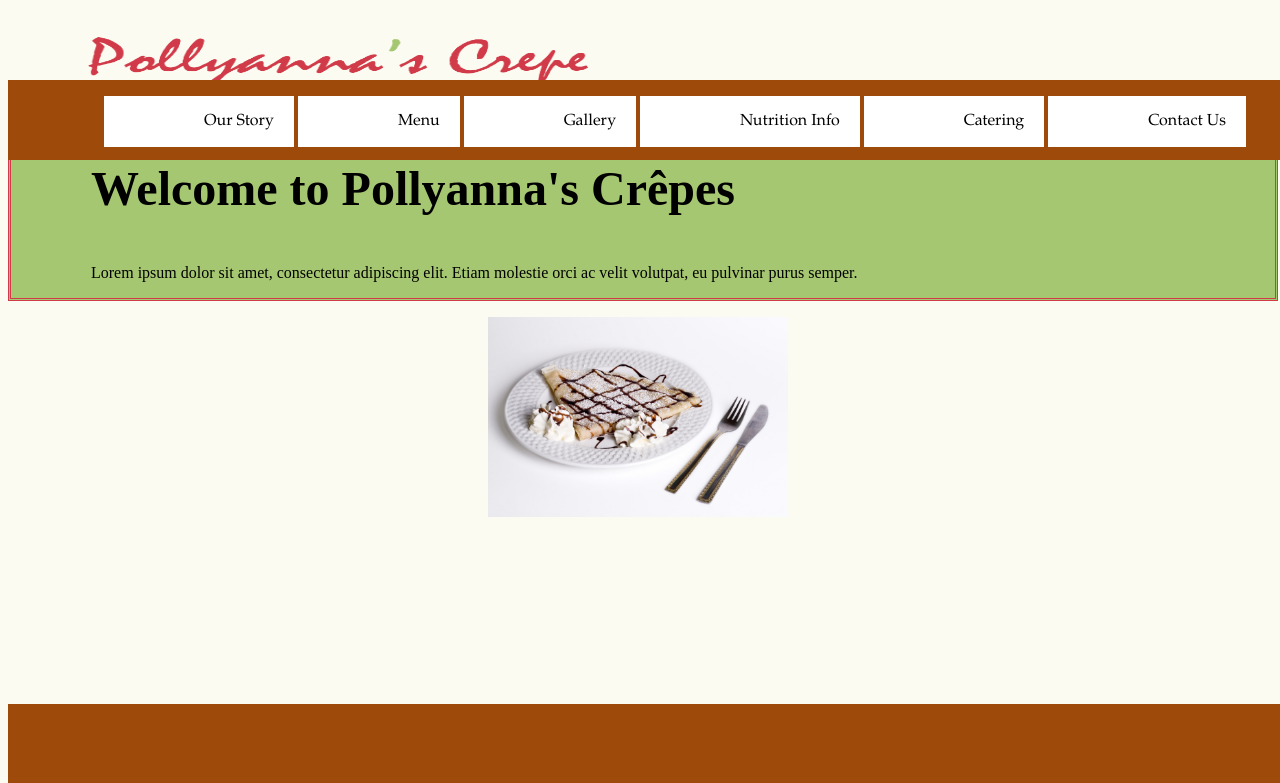
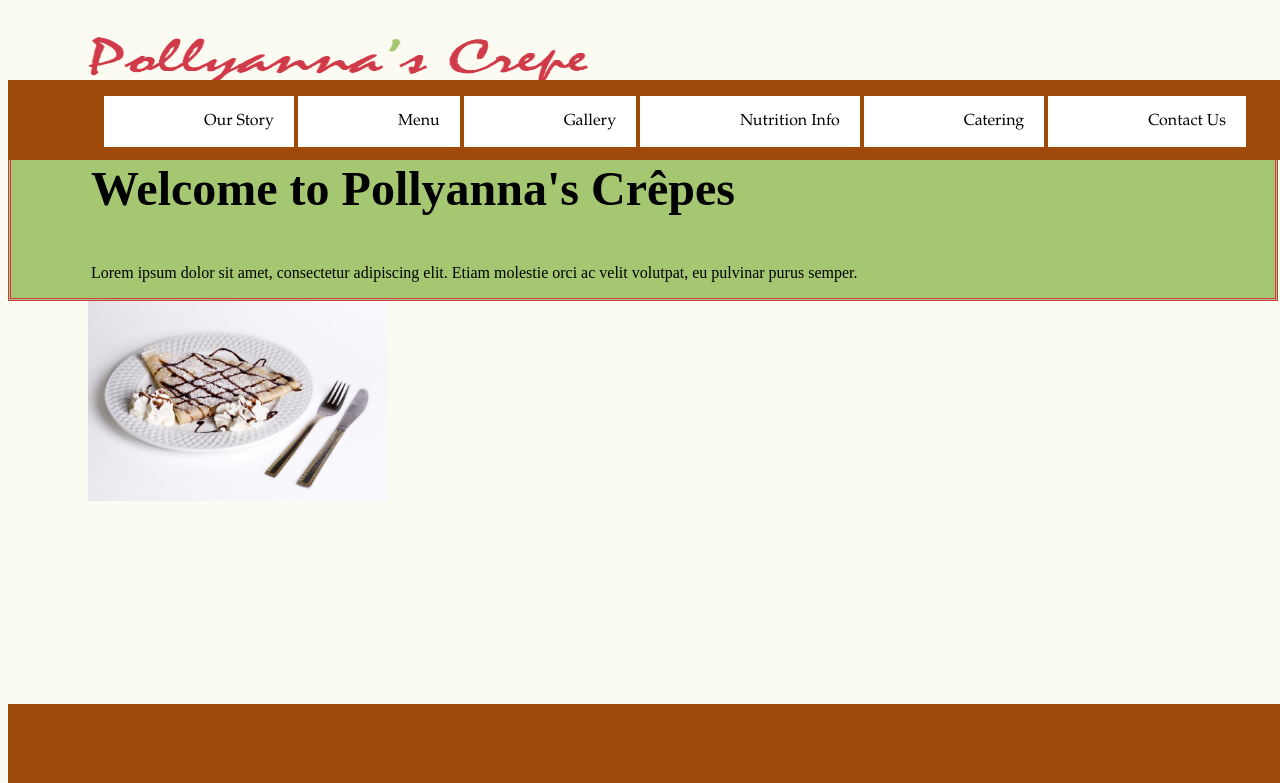
Before and after one commit to sjbourge/iat381-p02-team17, a PHP site: page /Home.html in a window 1280 px wide. Shown: the top 783 px of the page. Run offline with PHP 8.4, Linux system fonts and the light colour scheme.

```diff
--- a/_work/branding.css
+++ b/_work/branding.css
@@ -86,10 +86,6 @@ h5{
     height: 5rem;
 }
 
-.centerImage {
-	padding-left: 25rem;
-	padding-top: 1rem;
-}
 
 .bodyContent {
 	padding-top: 5rem;
```
